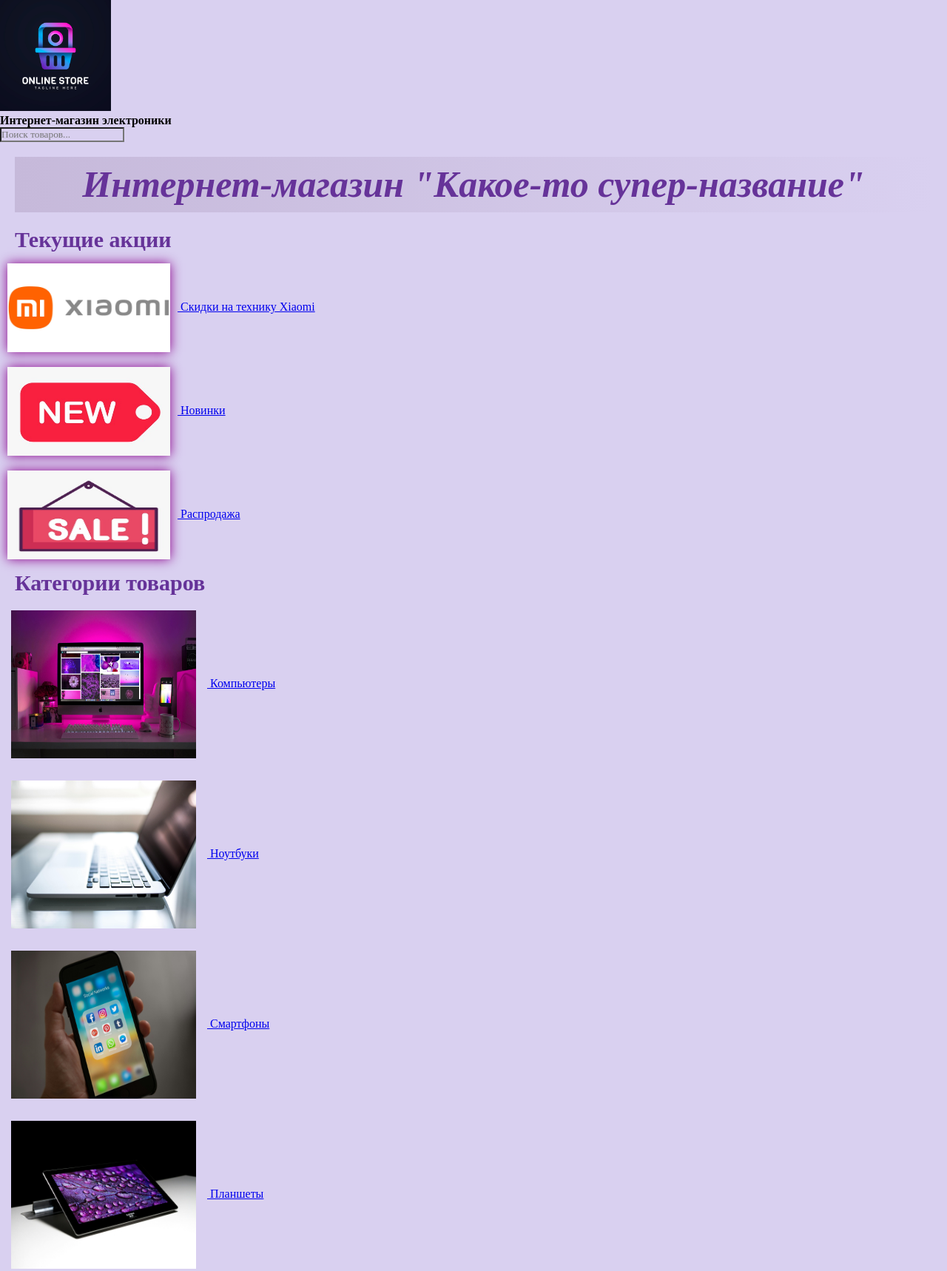
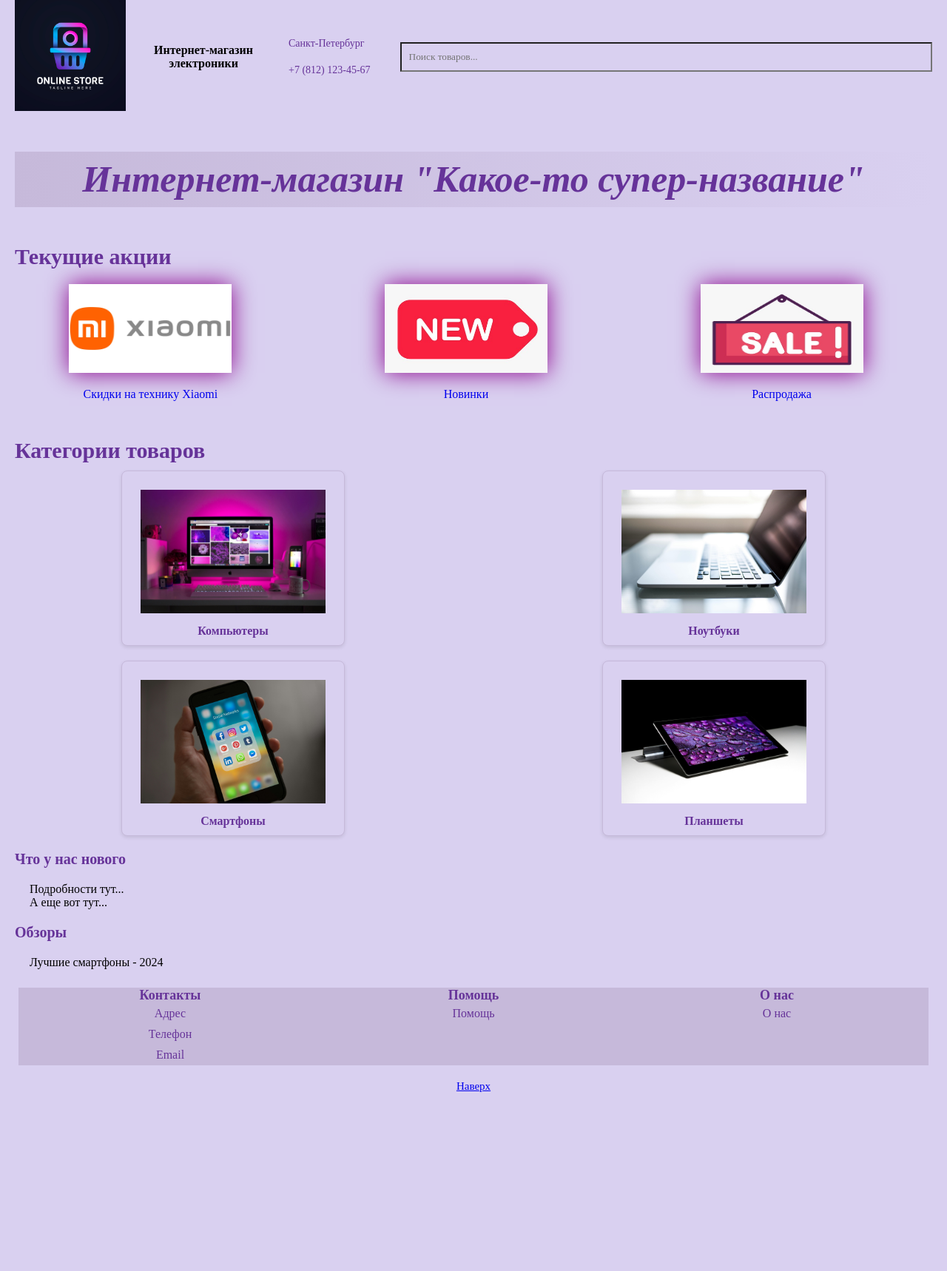
Before and after one commit to AnnaPolishkarova/Online_store.github.io, a website: page src/index.html in a window 1280 px wide. Shown: the top 1718 px of the page at 74% size. After the commit the page ends 1512 px from the top, so only its background shows below. Drawn offline with Linux system fonts and the light colour scheme.

Commit message:
Delete .idea

```diff
--- a/src/css/style.css
+++ b/src/css/style.css
@@ -4,72 +4,201 @@
     background-color: #D9D0F0;
     font-family: "Calibri Light", serif;
 }
+.header{
+    position: relative;
+    width: 100%;
+}
+.header__container {
+    display: flex;
+    align-items: center;
+    justify-content: space-between;
+    padding: 0 20px;
+    box-sizing: border-box;
+    position: fixed;
+    top: 0;
+    left: 0;
+    width: 100%;
+    z-index: 1000;
+}
+.header__logo {
+    flex: 0 0 auto;
+}
+.header__title {
+    flex: 0 0 200px;
+    padding: 5px;
+    text-align: center;
+}
+.header__contact {
+    display: flex;
+    flex-direction: column;
+    align-items: flex-start;
+    margin-right: 10px;
+}
+.header__city,
+.header__phone {
+    font-size: 14px;
+    color: rebeccapurple;
+    padding: 10px;
+}
+.header__search {
+    flex: 1;
+    margin-left: 20px;
+}
+.header__search-input {
+    width: 100%;
+    padding: 10px;
+    box-sizing: border-box;
+}
+@media screen and (max-width: 700px){
+    .header__search-input {
+        display: none;
+    }
+}
+.main-content {
+    padding-top: 5px;
+}
 .main-content__title {
+    margin: 200px 20px 20px 20px;
     font-size: 50px;
     font-style: oblique;
     color: rebeccapurple;
     background-color: #C6B9DA;
-    margin: 20px;
     line-height: 1.5;
     font-weight: 900;
     text-align: center;
     background-image: linear-gradient(to right, #C6B9DA, #D9D0F0);
 }
-.navigation__title {
+.promotion__title, .navigation__title {
     font-size: 30px;
     color: rebeccapurple;
     margin-left: 20px;
-    margin-top: 5px;
-    margin-bottom: 5px;
+    margin-top: 50px;
+    margin-bottom: 10px;
     font-weight: 600;
 }
-
-.navigation__promotionLink img{
+.promotion__list {
+    display: flex;
+    flex-wrap: wrap;
+    gap: 20px;
+    padding: 0;
+    margin: 0;
+    list-style: none;
+}
+.promotion__item {
+    flex: 0 1 calc(33.33% - 20px);
+    box-sizing: border-box;
+    text-align: center;
+}
+.promotion__link {
+    display: block;
+    align-items: center;
+    text-decoration: none;
+}
+.promotion__link img{
     vertical-align: middle;
     width: 220px;
     height: 120px;
     margin: 10px;
-    box-shadow: darkmagenta 0px 0px 15px;
+    box-shadow: darkmagenta 0px 0px 30px;
 }
-.navigation__categoryLink img{
-    width: 250px;
-    height: 200px;
-    vertical-align: middle;
+.promotion__link:hover .promotion__text {
+    color: #007BFF;
+}
+.promotion__text {
+    margin-top: 10px;
+    display: block;
+}
+.navigation__list {
+    display: grid;
+    grid-template-columns: repeat(2, 1fr);
+    gap: 20px;
+    padding: 0;
+    margin: 0;
+    list-style: none;
+    justify-items: center;
+}
+.navigation__item {
+    text-align: center;
+}
+.navigation__categoryLink {
+    text-decoration: none;
+}
+.navigation__content {
+    display: flex;
+    flex-direction: column;
+    align-items: center;
+    padding: 10px;
+    border: 1px solid #C6B9DA;
+    border-radius: 8px;
+    box-shadow: 0 2px 5px rgba(0, 0, 0, 0.1);
+    transition: transform 0.3s, box-shadow 0.3s;
+}
+.navigation__content:hover {
+    transform: translateY(-5px);
+    box-shadow: 0 5px 10px rgba(0, 0, 0, 0.2);
+}
+.navigation__content img {
+    width: 100%;
+    height: auto;
+    max-width: 250px;
     margin: 15px;
+}
+.navigation__content span {
+    font-size: 16px;
+    color: rebeccapurple;
+    font-weight: 600;
 }
 .section__title {
     font-size: 20px;
     color: rebeccapurple;
-    margin-left: 20px;
-    margin-top: 5px;
-    margin-bottom: 5px;
+    margin: 20px;
     font-weight: 600;
 }
 .section__text {
     text-indent: 40px;
 }
-.footer__title {
-    font-size: 20px;
+.footer {
+    padding: 25px;
+    margin: 0;
+    border: none;
+}
+.footer__links-container {
+    display: flex;
+    justify-content: space-between;
+    align-items: flex-start;
+    background-color: #C6B9DA;
+}
+.footer__contacts,
+.footer__item {
+    flex: 1;
+    margin: 0 10px;
+}
+.footer__sub-title {
+    font-size: 18px;
     color: rebeccapurple;
-    margin-left: 20px;
-    margin-top: 5px;
-    margin-bottom: 5px;
-    font-weight: 400;
-    line-height: 2.5;
+    background-color: #C6B9DA;
+    text-align: center;
 }
-.footer__item {
-    text-indent: 40px;
+.footer__sublist {
+    list-style: none;
+    padding: 0;
+    margin: 0;
 }
-.footer__subitem {
-    text-indent: 60px;
+.footer__link {
+    text-decoration: none;
+    text-align: center;
+    color: rebeccapurple;
+    display: block;
+    padding: 5px;
+    background-color: #C6B9DA;
 }
-.page__link{
+.footer__link:hover {
+    text-decoration: underline;
+}
+.page__link {
     font-size: 15px;
     color: rebeccapurple;
-    margin-left: 20px;
-    margin-top: 5px;
-    margin-bottom: 5px;
+    margin-top: 10px;
     line-height: 2.5;
-    font-weight: 600;
     text-align: center;
 }
--- /dev/null
+++ b/src/css/stylePromotion.css
@@ -0,0 +1,87 @@
+* {
+    margin: 0;
+    padding: 0;
+    font-family: "Calibri Light", serif;
+}
+.header__container {
+    display: grid;
+    grid-template-columns: 1fr 1fr 1fr;
+    grid-template-rows: auto auto 1fr;
+    gap: 20px;
+    padding: 20px;
+    align-items: start;
+}
+.header__title {
+    grid-column: 1 / span 3;
+    grid-row: 1;
+}
+.header__code {
+    grid-column: 1 / span 3;
+    grid-row: 2;
+    text-align: left;
+}
+.header__picture {
+    grid-column: 1;
+    grid-row: 3;
+    align-self: start;
+}
+.header__description {
+    grid-column: 2;
+    grid-row: 3;
+    align-self: start;
+    padding-left: 0;
+}
+.header__list {
+    list-style: none;
+    padding-left: 0;
+}
+.header__list li {
+    margin-bottom: 5px;
+}
+.header__price {
+    grid-column: 3;
+    grid-row: 3;
+    text-align: left;
+    align-self: start;
+}
+.header__button {
+    grid-column: 3;
+    grid-row: 3;
+    text-align: left;
+    align-self: start;
+    margin-top: 70px;
+}
+.header__button button {
+    font-size: 18px;
+    padding: 10px 20px;
+    width: 100%;
+    max-width: 200px;
+    background-color: darkmagenta;
+    color: white;
+    border: none;
+    border-radius: 5px;
+    cursor: pointer;
+}
+.header__button button:hover {
+    background-color: indigo
+}
+.characteristics-table {
+    display: grid;
+    width: 100%;
+    max-width: 600px;
+    margin: 20px auto;
+}
+.table-row {
+    display: grid;
+    grid-template-columns: 1fr 1fr;
+}
+.table-cell {
+    padding: 10px;
+    text-align: left;
+}
+.table-row:nth-child(even) {
+    background-color: #EDE8F8;
+}
+.table-row:nth-child(odd) {
+    background-color: #E3DDF0;
+}
--- a/src/index.html
+++ b/src/index.html
@@ -19,6 +19,10 @@
         <div class="header__title">
             <strong>Интернет-магазин электроники</strong>
         </div>
+        <div class="header__contact">
+            <div class="header__city">Санкт-Петербург</div>
+            <div class="header__phone">+7 (812) 123-45-67</div>
+        </div>
         <div class="header__search">
             <label class="header__search-label">
                 <input type="text" class="header__search-input" placeholder="Поиск товаров...">
@@ -28,45 +32,62 @@
 </header>
 <main class="main-content">
     <h1 class="main-content__title">Интернет-магазин "Какое-то супер-название"</h1>
-    <nav class="navigation">
-        <h3 class="navigation__title">Текущие акции</h3>
-        <ul class="navigation__list">
-            <li class="navigation__item">
-                <a href="#current1" class="navigation__promotionLink">
-                    <img src="img/Xiaomi.jpg" alt="Xiaomi"> Скидки на технику Xiaomi
+    <nav class="promotion">
+        <h3 class="promotion__title">Текущие акции</h3>
+        <ul class="promotion__list">
+            <li class="promotion__item">
+                <a href="#current1" class="promotion__link">
+                    <img src="img/Xiaomi.jpg" alt="Xiaomi">
+                    <span class="promotion__text">Скидки на технику Xiaomi</span>
                 </a>
             </li>
-            <li class="navigation__item">
-                <a href="#current2" class="navigation__promotionLink">
-                    <img src="img/NEW.jpg" alt="Новинки"> Новинки
+            <li class="promotion__item">
+                <a href="current2.html" class="promotion__link">
+                    <img src="img/NEW.jpg" alt="Новинки">
+                    <span class="promotion__text">Новинки</span>
                 </a>
             </li>
-            <li class="navigation__item">
-                <a href="#current3" class="navigation__promotionLink">
-                    <img src="img/SALE.jpg" alt="Распродажа"> Распродажа
+            <li class="promotion__item">
+                <a href="#current3" class="promotion__link">
+                    <img src="img/SALE.jpg" alt="Распродажа">
+                    <span class="promotion__text">Распродажа</span>
                 </a>
             </li>
         </ul>
+    </nav>
+    <nav class="navigation">
         <h3 class="navigation__title">Категории товаров</h3>
         <ol class="navigation__list navigation__list--ordered">
             <li class="navigation__item">
                 <a href="#computers" class="navigation__categoryLink">
-                    <img src="img/PC.jpg" alt="Компьютеры"> Компьютеры
+                    <div class="navigation__content">
+                        <img src="img/PC.jpg" alt="Компьютеры">
+                        <span>Компьютеры</span>
+                    </div>
                 </a>
             </li>
             <li class="navigation__item">
                 <a href="#laptops" class="navigation__categoryLink">
-                    <img src="img/laptop.jpg" alt="Ноутбуки"> Ноутбуки
+                    <div class="navigation__content">
+                        <img src="img/laptop.jpg" alt="Ноутбуки">
+                        <span>Ноутбуки</span>
+                    </div>
                 </a>
             </li>
             <li class="navigation__item">
                 <a href="#smartphones" class="navigation__categoryLink">
-                    <img src="img/smartphone.jpg" alt="Смартфоны"> Смартфоны
+                    <div class="navigation__content">
+                        <img src="img/smartphone.jpg" alt="Смартфоны">
+                        <span>Смартфоны</span>
+                    </div>
                 </a>
             </li>
             <li class="navigation__item">
                 <a href="#tablets" class="navigation__categoryLink">
-                    <img src="img/tablet.jpg" alt="Планшеты"> Планшеты
+                    <div class="navigation__content">
+                        <img src="img/tablet.jpg" alt="Планшеты">
+                        <span>Планшеты</span>
+                    </div>
                 </a>
             </li>
         </ol>
@@ -80,20 +101,26 @@
         <h4 class="section__title">Обзоры</h4>
         <p class="section__text">Лучшие смартфоны - 2024</p>
     </section>
-
 </main>
 <footer class="footer">
-    <h3 class="footer__title">Полезные ссылки</h3>
-    <ul class="footer__list">
-        <li class="footer__item"><a href="#contacts" class="footer__link">Контакты</a></li>
-        <ul class="footer__sublist">
-            <li class="footer__subitem"><a href="#address" class="footer__link">Адрес</a></li>
-            <li class="footer__subitem"><a href="#phone" class="footer__link">Телефон</a></li>
-            <li class="footer__subitem"><a href="#email" class="footer__link">Email</a></li>
-        </ul>
-        <li class="footer__item"><a href="#help" class="footer__link">Помощь</a></li>
-        <li class="footer__item"><a href="#about" class="footer__link">О нас</a></li>
-    </ul>
+        <div class="footer__links-container">
+            <div class="footer__contacts">
+                <h4 class="footer__sub-title">Контакты</h4>
+                <ul class="footer__sublist">
+                    <li class="footer__subitem"><a href="#address" class="footer__link">Адрес</a></li>
+                    <li class="footer__subitem"><a href="#phone" class="footer__link">Телефон</a></li>
+                    <li class="footer__subitem"><a href="#email" class="footer__link">Email</a></li>
+                </ul>
+            </div>
+            <div class="footer__item">
+                <h4 class="footer__sub-title">Помощь</h4>
+                <a href="#help" class="footer__link">Помощь</a>
+            </div>
+            <div class="footer__item">
+                <h4 class="footer__sub-title">О нас</h4>
+                <a href="#about" class="footer__link">О нас</a>
+            </div>
+        </div>
     <div class="page__link"><a href="#uppage">Наверх</a></div>
 </footer>
 </body>
```
Also changed, not shown: src/current2.html (added, +69 -0 lines), src/img/iPhone16Pro.jpg (added).
